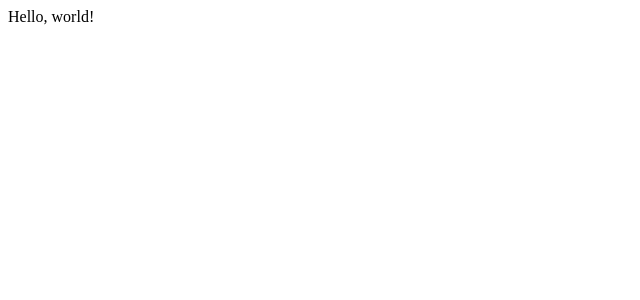
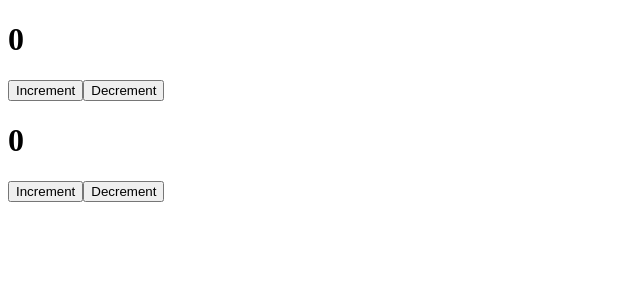
Before and after one commit to Johnsterr/React-Fundamentals, a React (Create React App) app: page / in a window 1280 px wide. Shown: the top 300 px of the page, without its empty margins (0-640 px from the left). Built offline with nearby package versions, Linux system fonts and the light colour scheme.

Commit message:
Class and functional components, using useState hook

```diff
--- a/src/App.jsx
+++ b/src/App.jsx
@@ -1,9 +1,12 @@
 import React from "react";
+import Counter from "./components/Counter.jsx";
+import ClassCounter from "./components/ClassCounter.jsx";
 
 function App() {
   return (
     <div className="App">
-      Hello, world!
+      <Counter />
+      <ClassCounter />
     </div>
   );
 }
--- /dev/null
+++ b/src/components/ClassCounter.jsx
@@ -0,0 +1,32 @@
+import React from "react";
+
+class ClassCounter extends React.Component {
+  constructor() {
+    super();
+    this.state = {
+      count: 0,
+    };
+    this.increment = this.increment.bind(this);
+    this.decrement = this.decrement.bind(this);
+  }
+
+  increment() {
+    this.setState({ count: this.state.count + 1 });
+  }
+
+  decrement() {
+    this.setState({ count: this.state.count - 1 });
+  }
+
+  render() {
+    return (
+      <div>
+        <h1>{this.state.count}</h1>
+        <button onClick={this.increment}>Increment</button>
+        <button onClick={this.decrement}>Decrement</button>
+      </div>
+    );
+  }
+}
+
+export default ClassCounter;
--- /dev/null
+++ b/src/components/Counter.jsx
@@ -0,0 +1,23 @@
+import React, { useState } from "react";
+
+const Counter = function () {
+  const [count, setCount] = useState(0);
+
+  function increment() {
+    setCount(count + 1);
+  }
+
+  function decrement() {
+    setCount(count - 1);
+  }
+
+  return (
+    <div>
+      <h1>{count}</h1>
+      <button onClick={increment}>Increment</button>
+      <button onClick={decrement}>Decrement</button>
+    </div>
+  );
+};
+
+export default Counter;
```
